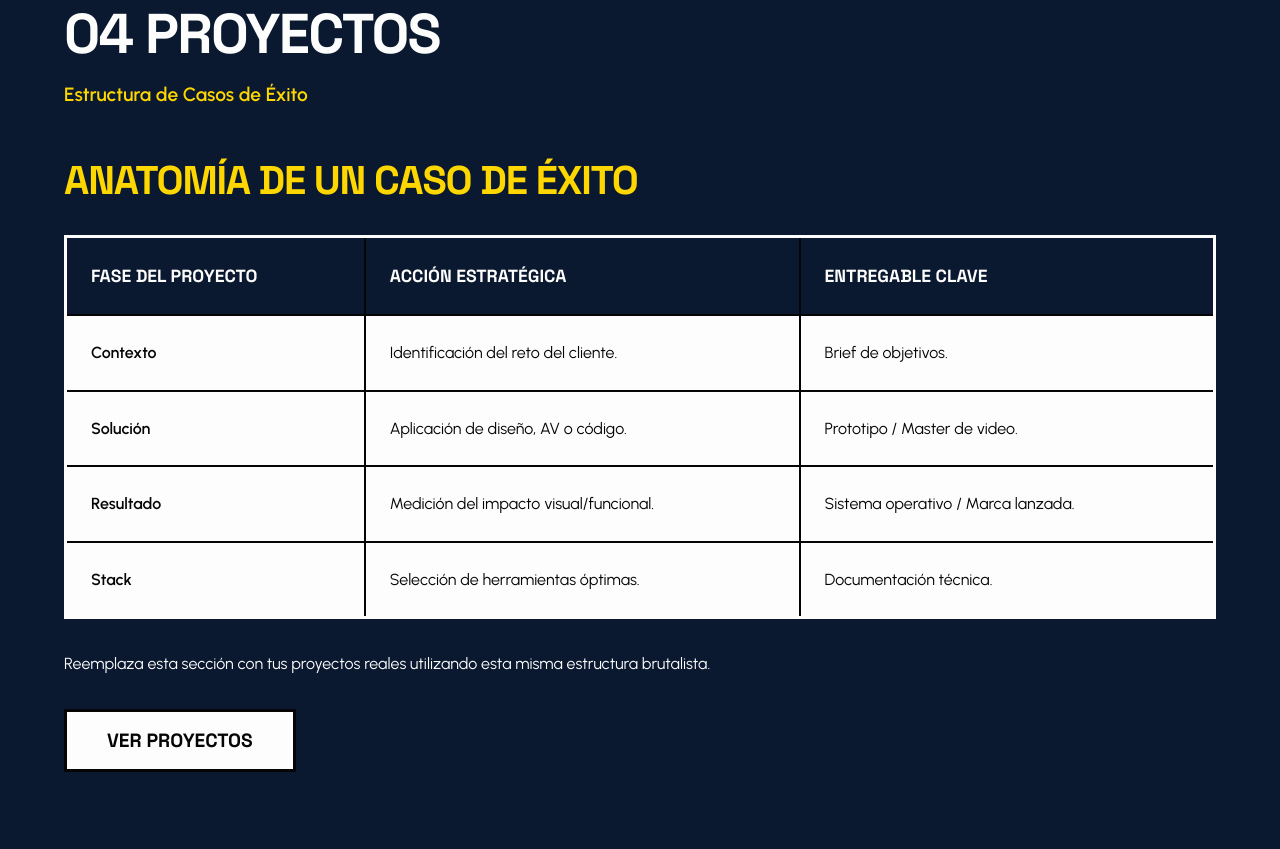
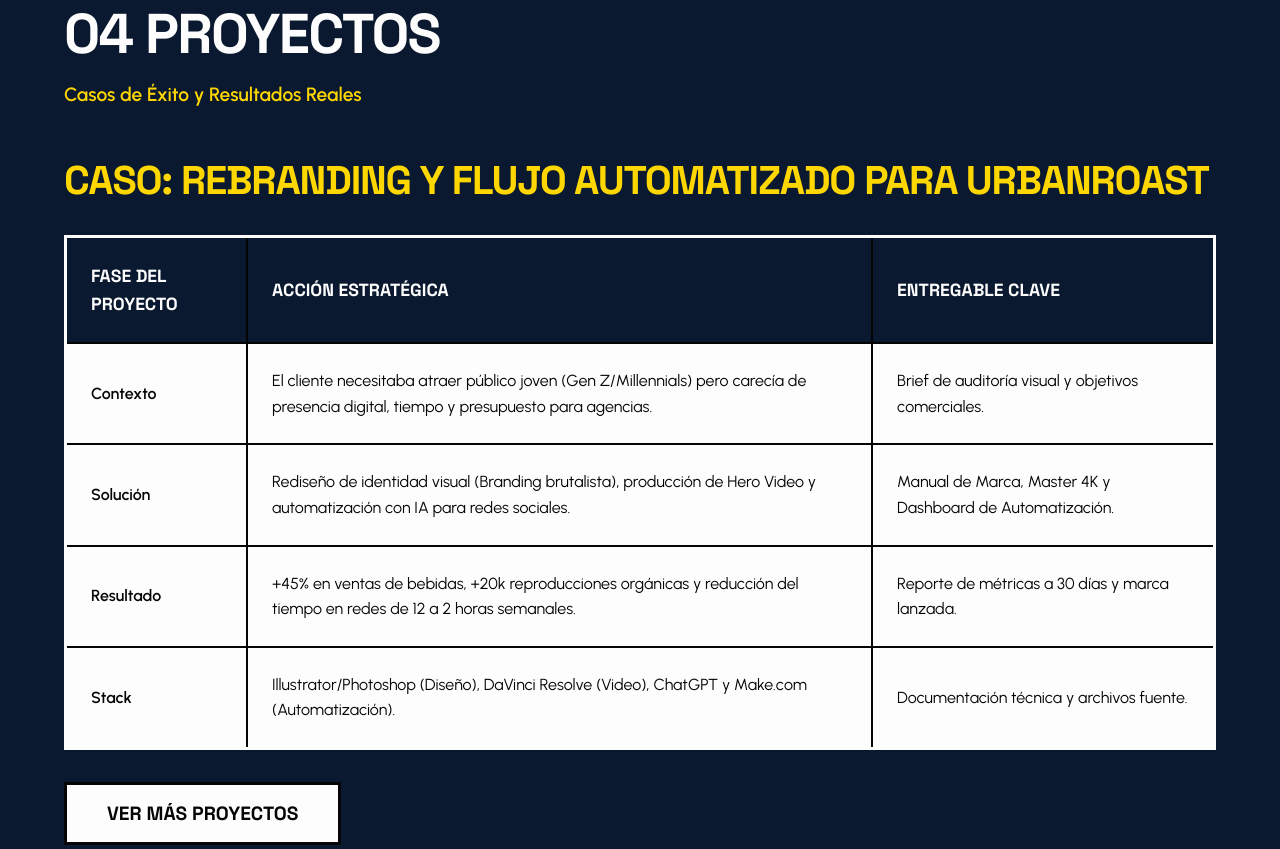
Before and after one commit to leots79/Portafolio-2026, a plain HTML site: page index.html in a window 1280 px wide. Shown: the part 4269-5118 px from the top of the page. Drawn offline with Linux system fonts and the light colour scheme.

Commit message:
Actualización: Caso de Estudio UrbanRoast y ajustes en UI

```diff
--- a/index.html
+++ b/index.html
@@ -234,12 +234,12 @@
         <div class="container">
             <div class="section-header fade-in">
                 <h2 class="section-title light-text">04 PROYECTOS</h2>
-                <p class="section-subtitle accent-gold">Estructura de Casos de Éxito</p>
+                <p class="section-subtitle accent-gold">Casos de Éxito y Resultados Reales</p>
             </div>
 
             <div class="brutalist-case-study fade-in">
                 <div class="case-header">
-                    <h3 class="case-title">Anatomía de un Caso de Éxito</h3>
+                    <h3 class="case-title">Caso: Rebranding y Flujo Automatizado para UrbanRoast</h3>
                 </div>
                 <div class="case-table-container">
                     <table class="brutalist-table">
@@ -253,30 +253,29 @@
                         <tbody>
                             <tr>
                                 <td class="font-bold">Contexto</td>
-                                <td>Identificación del reto del cliente.</td>
-                                <td>Brief de objetivos.</td>
+                                <td>El cliente necesitaba atraer público joven (Gen Z/Millennials) pero carecía de presencia digital, tiempo y presupuesto para agencias.</td>
+                                <td>Brief de auditoría visual y objetivos comerciales.</td>
                             </tr>
                             <tr>
                                 <td class="font-bold">Solución</td>
-                                <td>Aplicación de diseño, AV o código.</td>
-                                <td>Prototipo / Master de video.</td>
+                                <td>Rediseño de identidad visual (Branding brutalista), producción de Hero Video y automatización con IA para redes sociales.</td>
+                                <td>Manual de Marca, Master 4K y Dashboard de Automatización.</td>
                             </tr>
                             <tr>
                                 <td class="font-bold">Resultado</td>
-                                <td>Medición del impacto visual/funcional.</td>
-                                <td>Sistema operativo / Marca lanzada.</td>
+                                <td>+45% en ventas de bebidas, +20k reproducciones orgánicas y reducción del tiempo en redes de 12 a 2 horas semanales.</td>
+                                <td>Reporte de métricas a 30 días y marca lanzada.</td>
                             </tr>
                             <tr>
                                 <td class="font-bold">Stack</td>
-                                <td>Selección de herramientas óptimas.</td>
-                                <td>Documentación técnica.</td>
+                                <td>Illustrator/Photoshop (Diseño), DaVinci Resolve (Video), ChatGPT y Make.com (Automatización).</td>
+                                <td>Documentación técnica y archivos fuente.</td>
                             </tr>
                         </tbody>
                     </table>
                 </div>
                 <div class="case-cta mt-4">
-                    <p class="light-text mb-4">Reemplaza esta sección con tus proyectos reales utilizando esta misma estructura brutalista.</p>
-                    <button class="brutalist-btn">VER PROYECTOS</button>
+                    <button class="brutalist-btn">VER MÁS PROYECTOS</button>
                 </div>
             </div>
         </div>
```
